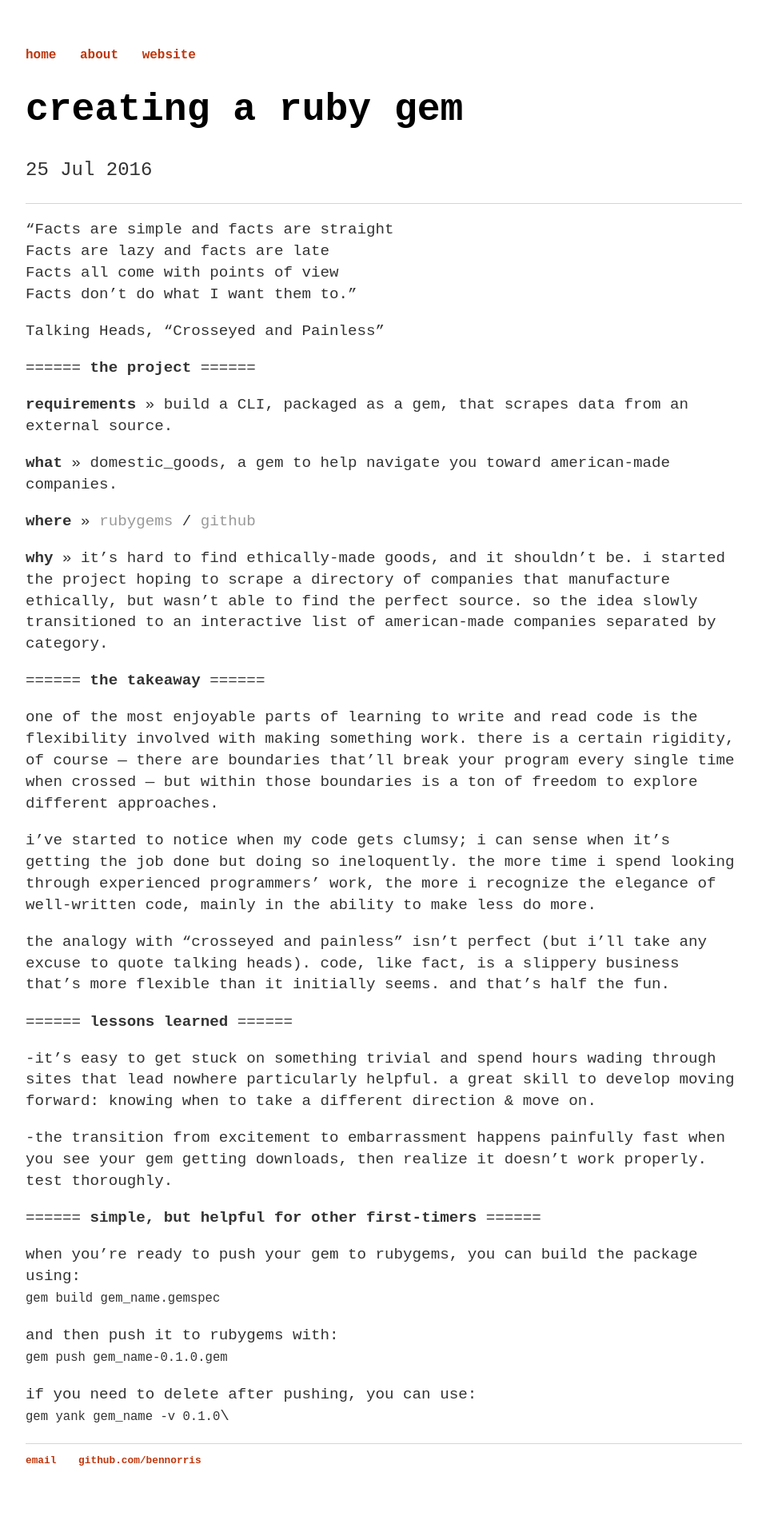
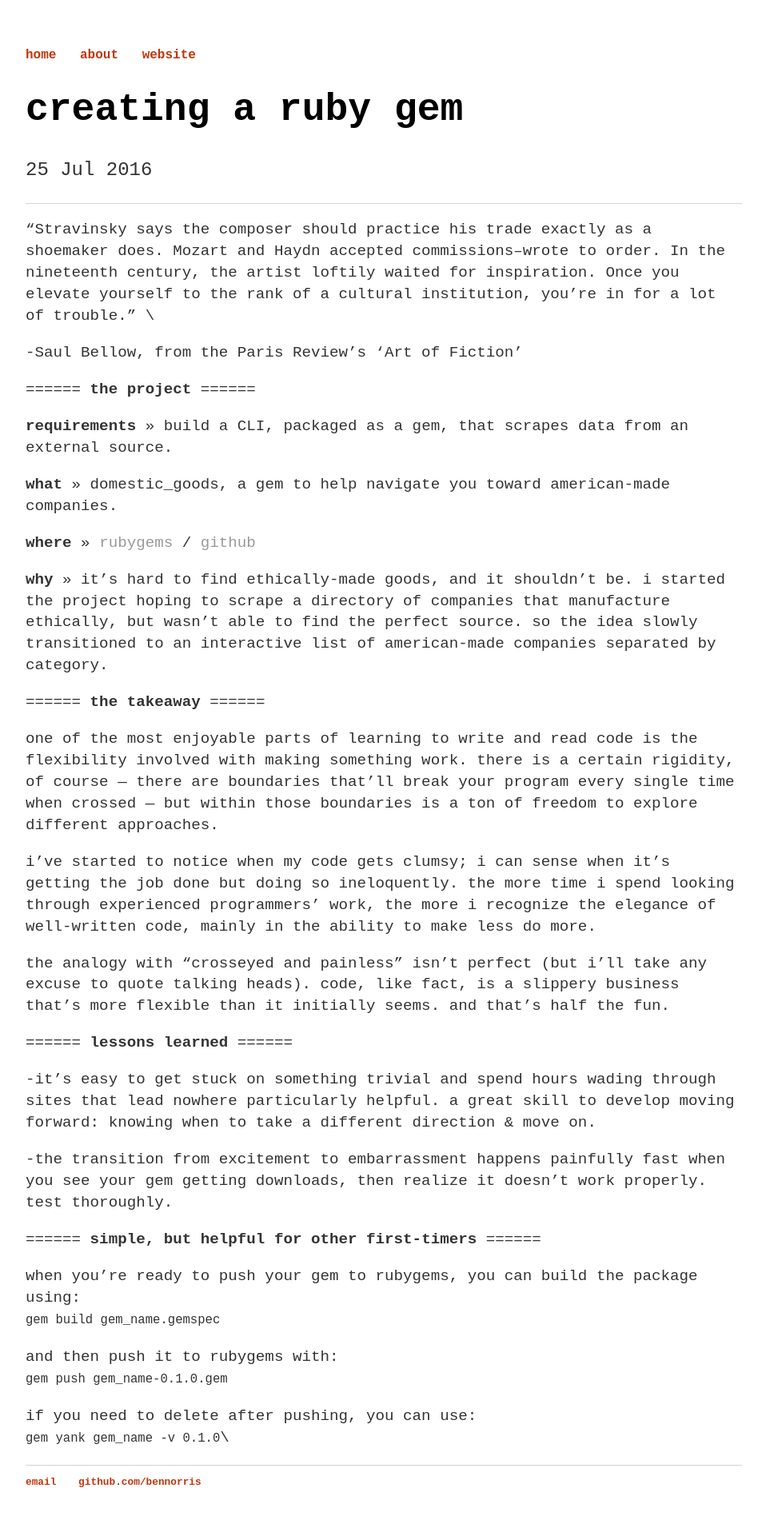
Before and after one commit to bennorris/blog, a Jekyll site: the page built from _posts/2016-07-25-creating-a-ruby-gem.md, in a window 1280 px wide. Shown: the whole page at 80% size, without its empty margins (160-1108 px from the left). Built offline with Jekyll 4.4.1, drawn with Linux system fonts in a browser that asks for light colours; before the commit the page ends 1894 px from its top, so only the background shows below that.

Commit message:
added quote

```diff
--- a/_posts/2016-07-25-creating-a-ruby-gem.md
+++ b/_posts/2016-07-25-creating-a-ruby-gem.md
@@ -3,12 +3,9 @@ layout: post
 title: creating a ruby gem
 ---
 
-"Facts are simple and facts are straight \\
-Facts are lazy and facts are late \\
-Facts all come with points of view \\
-Facts don't do what I want them to."
+"Stravinsky says the composer should practice his trade exactly as a shoemaker does. Mozart and Haydn accepted commissions--wrote to order. In the nineteenth century, the artist loftily waited for inspiration. Once you elevate yourself to the rank of a cultural institution, you're in for a lot of trouble." \\
 
-   Talking Heads, "Crosseyed and Painless"
+  -Saul Bellow, from the Paris Review's 'Art of Fiction'
 
 ======
 **the project**
```
Also changed, not shown: _posts/2016-11-06-rails.md (+1 -1 lines).
